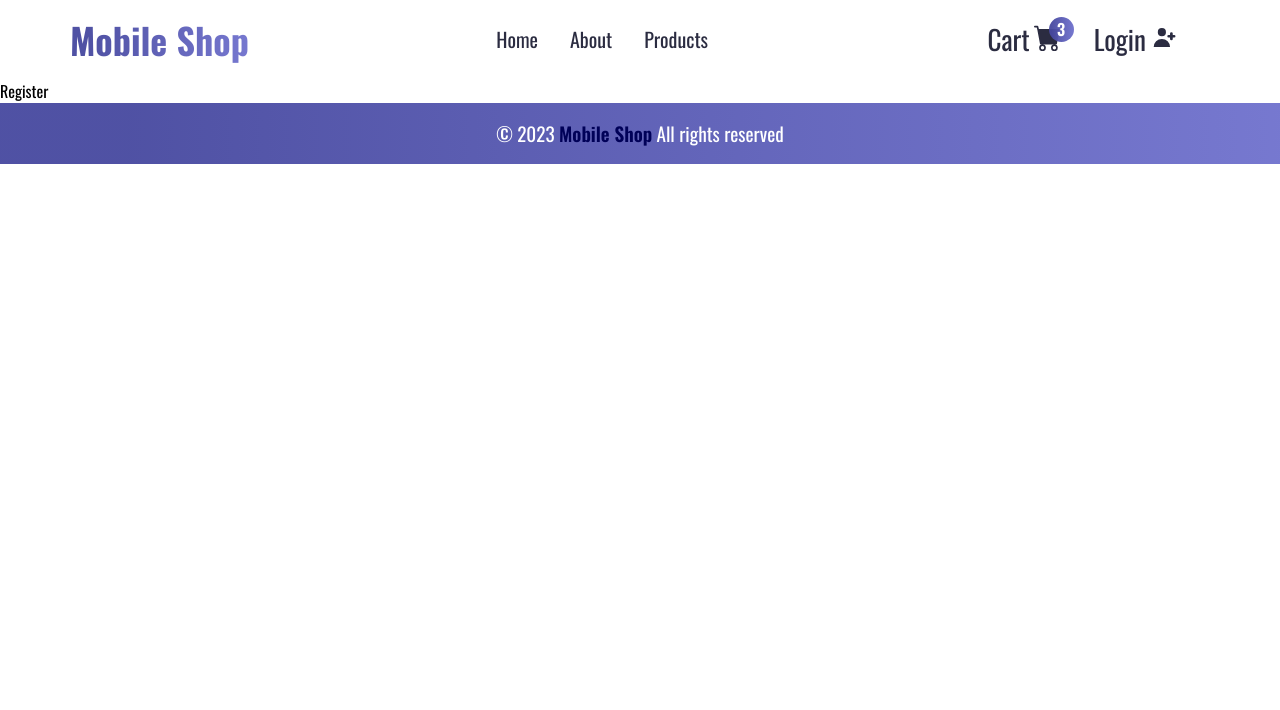
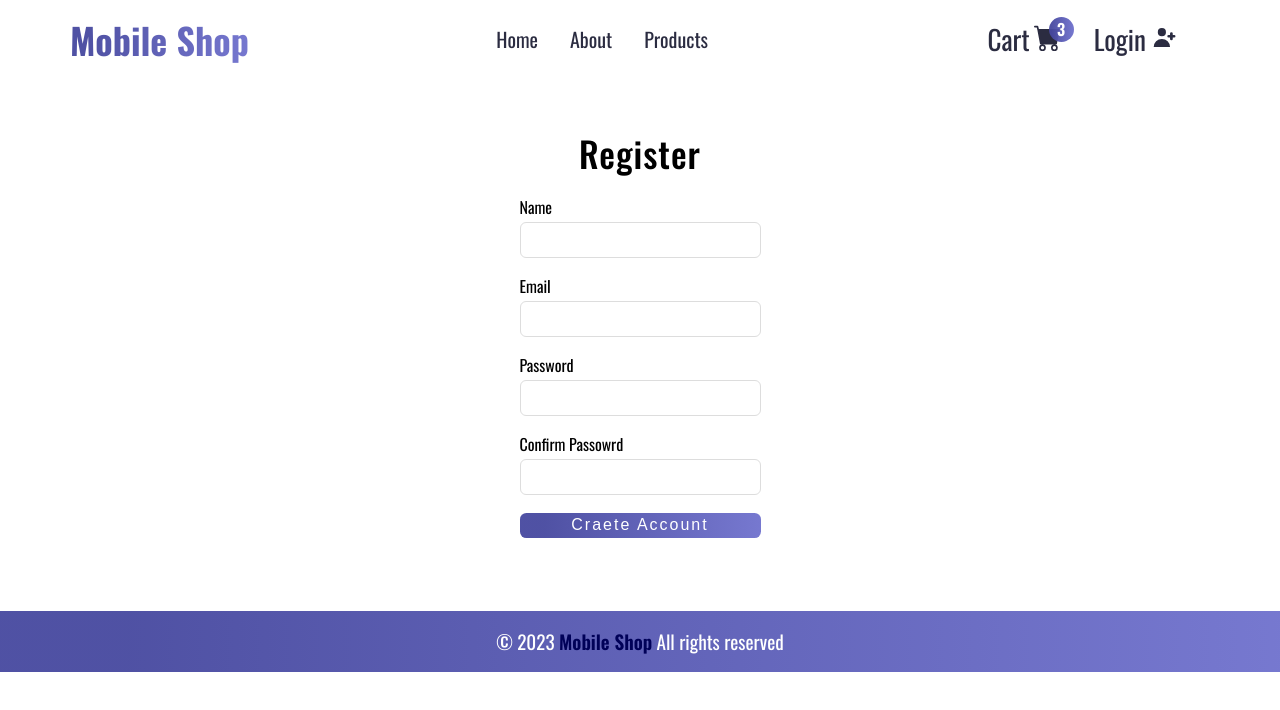
Before and after one commit to Mohammad-Nour-Asma/E-commerce, a React (Create React App) app in the folder frontend/: page /register in a window 1280 px wide. Shown: the top 710 px of the page. Built offline with nearby package versions, Linux system fonts and the light colour scheme.

Commit message:
finish the register page

```diff
--- a/frontend/src/pages/Products/Login & Register/Authentication.module.css
+++ b/frontend/src/pages/Products/Login & Register/Authentication.module.css
@@ -1,5 +1,5 @@
 .authentication {
-    padding: 4rem 0;
+    padding: 3rem 0 4.6rem;
     display: flex;
     flex-direction: column;
 
@@ -10,6 +10,11 @@
     letter-spacing: 1px;
     font-weight: 500;
     font-size: 2.2rem;
+}
+
+.authentication h1.register {
+    margin-bottom: 1rem;
+
 }
 
 .authentication p {
@@ -49,4 +54,5 @@
     background: var(--main-color);
     -webkit-text-fill-color: transparent;
     -webkit-background-clip: text;
+    font-weight: 500;
 }
--- a/frontend/src/pages/Products/Login & Register/Register.js
+++ b/frontend/src/pages/Products/Login & Register/Register.js
@@ -1,7 +1,27 @@
 import React from "react";
+import styles from "./Authentication.module.css";
+import InputBlock from "./InputBlock";
 
 const Register = () => {
-  return <div>Register</div>;
+  return (
+    <main className={` container ${styles.authentication}`}>
+      <h1 className={styles.register}>Register</h1>
+
+      <form>
+        <InputBlock type="text" name="name" lable="Name" />
+        <InputBlock type="text" name="email" lable="Email" />
+        <InputBlock type="password" name="password" lable="Password" />
+        <InputBlock
+          type="password"
+          name="password_confirmation"
+          lable="Confirm Passowrd"
+        />
+        <button type="submit" className="sub-button">
+          Craete Account
+        </button>
+      </form>
+    </main>
+  );
 };
 
 export default Register;
```
